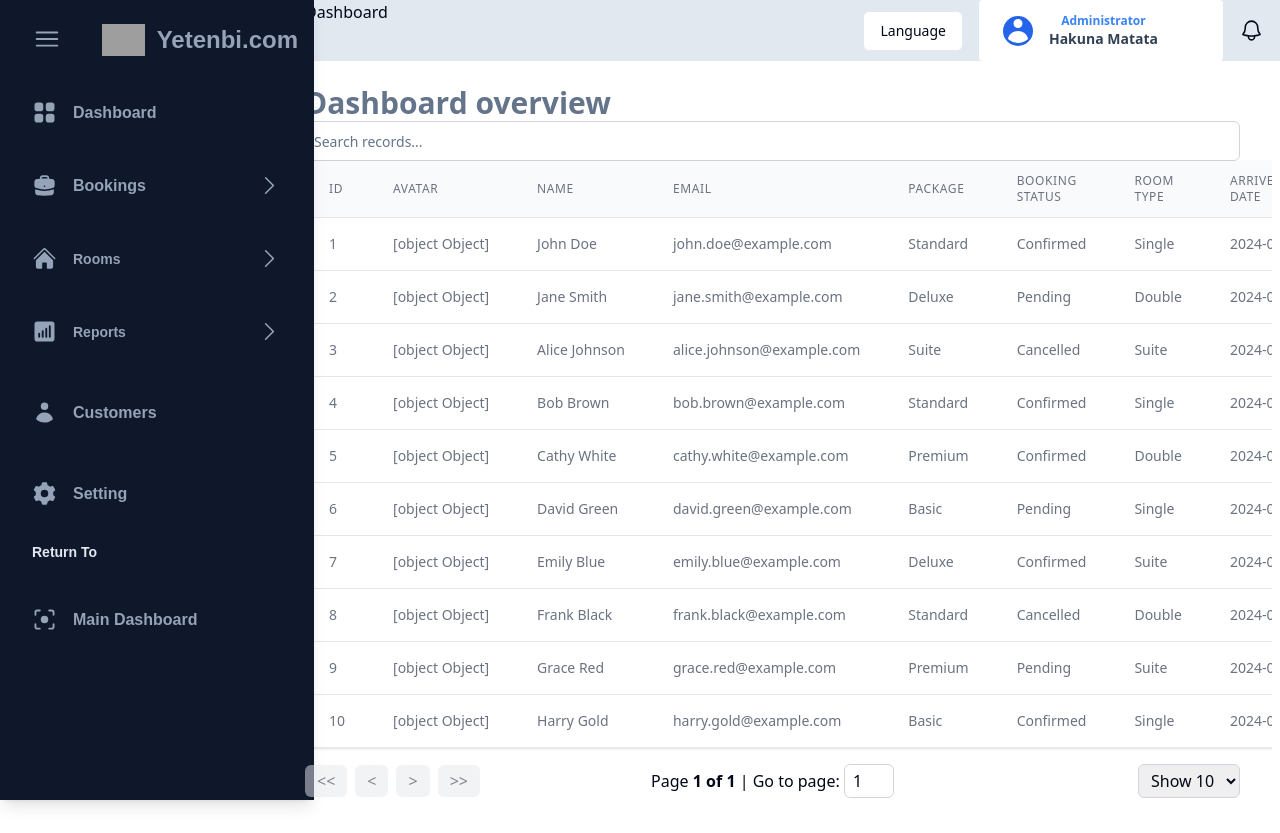
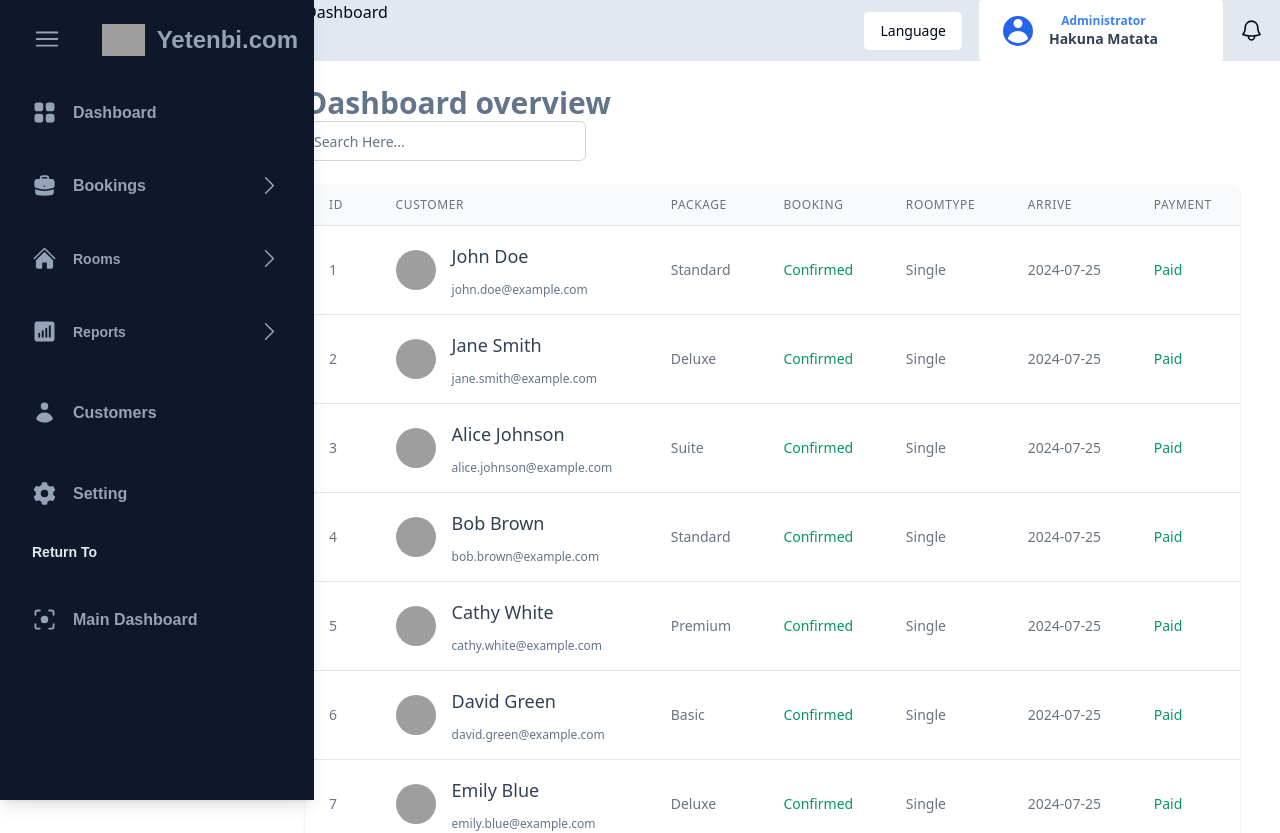
Before and after one commit to esmael-Abdlkadr/Yetenbi-Hotel-Booking, a React (Vite) app in the folder client/: page /dashboard/all-customers in a window 1280 px wide. Shown: the top 833 px of the page. Before the commit the page ends 800 px from the top, so only its background shows below. Built offline with nearby package versions, Linux system fonts and the light colour scheme; grey boxes are pictures that could not be loaded.

Commit message:
customer table implemented

```diff
--- a/client/src/admin/dashbaord/customer/AllCustomers.tsx
+++ b/client/src/admin/dashbaord/customer/AllCustomers.tsx
@@ -12,6 +12,7 @@ import {
 import { Input } from "@/components/ui/input";
 import customerData from "@/admin/dashbaord/customer/data";
 import { useMemo, useState } from "react";
+import {Avatar, AvatarFallback, AvatarImage} from "@/components/ui/avatar";
 
 type GlobalFilterProps = {
     globalFilter: string;
@@ -25,8 +26,8 @@ function GlobalFilter({ globalFilter, setGlobalFilter }: GlobalFilterProps) {
             <Input
                 value={globalFilter || ""}
                 onChange={(e) => setGlobalFilter(e.target.value)}
-                placeholder={`Search records...`}
-                className="border border-gray-300 rounded-md px-2 py-1"
+                placeholder={`Search Here...`}
+                className="border border-gray-300 rounded-md px-2 py-1 w-[30%] mb-6"
             />
     </span>
     );
@@ -43,40 +44,96 @@ const AllCustomers = () => {
             {
                 header: "ID",
                 accessorKey: "id",
+                cell:info=>info.getValue(),
+                headerProps:()=>({
+                    className:"text-xs font-medium text-gray-500 uppercase tracking-wider"
+                }),
+                cellProps: () => ({
+                    className: "px-6 py-4 whitespace-nowrap text-sm text-gray-500",
+                }),
             },
             {
-                header: "Avatar",
-                accessorKey: "avatar",
-
+                header: 'Customer',
+                id: 'customer',
+                cell: info => (
+                    <div className="flex gap-4 items-center">
+                        <Avatar>
+                            <AvatarImage src={info.row.original.profileUrl} alt="Avatar" />
+                            <AvatarFallback>{info.row.original.name.charAt(0)}</AvatarFallback>
+                        </Avatar>
+                        <div className="flex flex-col gap-3 justify-center">
+                            <span className="text-lg text-[#334155] font-medium capitalize">{info.row.original.name}</span>
+                            <span className="text-[#64748b] text-xs">{info.row.original.email}</span>
+                        </div>
+                    </div>
+                ),
+                cellProps: () => ({
+                    className: "flex gap-4 items-center",
+                }),
             },
             {
-                header: "Name",
-                accessorKey: "name",
+                header: 'Package',
+                accessorKey: 'package',
+                cell: info => info.getValue(),
+                headerProps: () => ({
+                    className: "text-xs font-medium text-gray-500 uppercase tracking-wider",
+                }),
+                cellProps: () => ({
+                    className: "px-6 py-4 whitespace-nowrap text-sm text-gray-500",
+                }),
             },
             {
-                header: "Email",
-                accessorKey: "email",
+                header: 'Booking',
+                accessorKey: 'booking',
+                cell: info => (
+                    <span style={{ color: info.getValue() === 'Confirmed' ? '#059669' : undefined }}>
+            {info.getValue()}
+        </span>
+                ),
+                headerProps: () => ({
+                    className: "text-xs font-medium text-gray-500 uppercase tracking-wider",
+                }),
+                cellProps: () => ({
+                    className: "px-6 py-4 whitespace-nowrap text-sm",
+                }),
             },
             {
-                header: "Package",
-                accessorKey: "package",
+                header: 'roomType',
+                accessorKey: 'roomType',
+                cell: info => info.getValue(),
+                headerProps: () => ({
+                    className: "text-xs font-medium text-gray-500 uppercase tracking-wider",
+                }),
+                cellProps: () => ({
+                    className: "px-6 py-4 whitespace-nowrap text-sm text-gray-500",
+                }),
             },
             {
-                header: "Booking Status",
-                accessorKey: "bookingStatus",
+                header: 'arrive',
+                accessorKey: 'arrive',
+                cell: info => info.getValue(),
+                headerProps: () => ({
+                    className: "text-xs font-medium text-gray-500 uppercase tracking-wider",
+                }),
+                cellProps: () => ({
+                    className: "px-6 py-4 whitespace-nowrap text-sm text-gray-500",
+                }),
             },
             {
-                header: "Room Type",
-                accessorKey: "roomType",
-            },
-            {
-                header: "Arrive Date",
-                accessorKey: "arriveDate",
-            },
-            {
-                header: "Payment Status",
-                accessorKey: "paymentStatus",
-            },
+                header: 'Payment',
+                accessorKey: 'payment',
+                cell: info => (
+                    <span style={{ color: info.getValue() === 'Paid' ? '#059669' : (info.getValue() === 'Due' ? '#fcd34d' : undefined) }}>
+            {info.getValue()}
+        </span>
+                ),
+                headerProps: () => ({
+                    className: "text-xs font-medium text-gray-500 uppercase tracking-wider",
+                }),
+                cellProps: () => ({
+                    className: "px-6 py-4 whitespace-nowrap text-sm",
+                }),
+            }
         ],
         []
     );
--- a/client/src/admin/dashbaord/customer/data.tsx
+++ b/client/src/admin/dashbaord/customer/data.tsx
@@ -1,150 +1,116 @@
-import {
-    Avatar,
-    AvatarFallback,
-    AvatarImage,
-} from "@/components/ui/avatar"
+
 const customerData = [
     {
         id: 1,
-        avatar:<Avatar>
-            <AvatarImage src="https://github.com/shadcn.png" alt="@shadcn" />
-            <AvatarFallback>CN</AvatarFallback>
-        </Avatar>,
+        profileUrl:"https://github.com/shadcn.png",
         name: "John Doe",
         email: "john.doe@example.com",
         package: "Standard",
-        bookingStatus: "Confirmed",
+        booking: "Confirmed",
         roomType: "Single",
-        arriveDate: "2024-07-25",
-        paymentStatus: "Paid",
+        arrive: "2024-07-25",
+        payment: "Paid",
 
     },
     {
         id: 2,
-        avatar:<Avatar>
-            <AvatarImage src="https://github.com/shadcn.png" alt="@shadcn" />
-            <AvatarFallback>CN</AvatarFallback>
-        </Avatar>,
+        profileUrl:"https://github.com/shadcn.png",
         name: "Jane Smith",
         email: "jane.smith@example.com",
         package: "Deluxe",
-        bookingStatus: "Pending",
-        roomType: "Double",
-        arriveDate: "2024-08-01",
-        paymentStatus: "Pending",
+        booking: "Confirmed",
+        roomType: "Single",
+        arrive: "2024-07-25",
+        payment: "Paid",
 
     },
     {
         id: 3,
-        avatar:<Avatar>
-            <AvatarImage src="https://github.com/shadcn.png" alt="@shadcn" />
-            <AvatarFallback>CN</AvatarFallback>
-        </Avatar>,
+        profileUrl:"https://github.com/shadcn.png",
         name: "Alice Johnson",
         email: "alice.johnson@example.com",
         package: "Suite",
-        bookingStatus: "Cancelled",
-        roomType: "Suite",
-        arriveDate: "2024-08-15",
-        paymentStatus: "Refunded",
+        booking: "Confirmed",
+        roomType: "Single",
+        arrive: "2024-07-25",
+        payment: "Paid",
     },
     {
         id: 4,
-        avatar:<Avatar>
-            <AvatarImage src="https://github.com/shadcn.png" alt="@shadcn" />
-            <AvatarFallback>CN</AvatarFallback>
-        </Avatar>,
+        profileUrl:"https://github.com/shadcn.png",
         name: "Bob Brown",
         email: "bob.brown@example.com",
         package: "Standard",
-        bookingStatus: "Confirmed",
+        booking: "Confirmed",
         roomType: "Single",
-        arriveDate: "2024-07-30",
-        paymentStatus: "Paid",
+        arrive: "2024-07-25",
+        payment: "Paid",
     },
     {
         id: 5,
-        avatar:<Avatar>
-            <AvatarImage src="https://github.com/shadcn.png" alt="@shadcn" />
-            <AvatarFallback>CN</AvatarFallback>
-        </Avatar>,
+        profileUrl:"https://github.com/shadcn.png",
         name: "Cathy White",
         email: "cathy.white@example.com",
         package: "Premium",
-        bookingStatus: "Confirmed",
-        roomType: "Double",
-        arriveDate: "2024-08-05",
-        paymentStatus: "Paid",
+        booking: "Confirmed",
+        roomType: "Single",
+        arrive: "2024-07-25",
+        payment: "Paid",
     },
     {
         id: 6,
-        avatar:<Avatar>
-            <AvatarImage src="https://github.com/shadcn.png" alt="@shadcn" />
-            <AvatarFallback>CN</AvatarFallback>
-        </Avatar>,
+        profileUrl:"https://github.com/shadcn.png",
         name: "David Green",
         email: "david.green@example.com",
         package: "Basic",
-        bookingStatus: "Pending",
+        booking: "Confirmed",
         roomType: "Single",
-        arriveDate: "2024-07-28",
-        paymentStatus: "Pending",
+        arrive: "2024-07-25",
+        payment: "Paid",
     },
     {
         id: 7,
-        avatar:<Avatar>
-            <AvatarImage src="https://github.com/shadcn.png" alt="@shadcn" />
-            <AvatarFallback>CN</AvatarFallback>
-        </Avatar>,
+        profileUrl:"https://github.com/shadcn.png",
         name: "Emily Blue",
         email: "emily.blue@example.com",
         package: "Deluxe",
-        bookingStatus: "Confirmed",
-        roomType: "Suite",
-        arriveDate: "2024-08-10",
-        paymentStatus: "Paid",
+        booking: "Confirmed",
+        roomType: "Single",
+        arrive: "2024-07-25",
+        payment: "Paid",
     },
     {
         id: 8,
-        avatar:<Avatar>
-            <AvatarImage src="https://github.com/shadcn.png" alt="@shadcn" />
-            <AvatarFallback>CN</AvatarFallback>
-        </Avatar>,
+        profileUrl:"https://github.com/shadcn.png",
         name: "Frank Black",
         email: "frank.black@example.com",
         package: "Standard",
-        bookingStatus: "Cancelled",
-        roomType: "Double",
-        arriveDate: "2024-08-20",
-        paymentStatus: "Refunded",
+        booking: "Confirmed",
+        roomType: "Single",
+        arrive: "2024-07-25",
+        payment: "Paid",
     },
     {
         id: 9,
-        avatar:<Avatar>
-            <AvatarImage src="https://github.com/shadcn.png" alt="@shadcn" />
-            <AvatarFallback>CN</AvatarFallback>
-        </Avatar>,
+        profileUrl:"https://github.com/shadcn.png",
         name: "Grace Red",
         email: "grace.red@example.com",
         package: "Premium",
-        bookingStatus: "Pending",
-        roomType: "Suite",
-        arriveDate: "2024-07-29",
-        paymentStatus: "Pending",
+        booking: "Confirmed",
+        roomType: "Single",
+        arrive: "2024-07-25",
+        payment: "Paid",
     },
     {
         id: 10,
-        avatar:<Avatar>
-            <AvatarImage src="https://github.com/shadcn.png" alt="@shadcn" />
-            <AvatarFallback>CN</AvatarFallback>
-        </Avatar>,
+        profileUrl:"https://github.com/shadcn.png",
         name: "Harry Gold",
         email: "harry.gold@example.com",
         package: "Basic",
-        bookingStatus: "Confirmed",
+        booking: "Confirmed",
         roomType: "Single",
-        arriveDate: "2024-08-02",
-        paymentStatus: "Paid",
+        arrive: "2024-07-25",
+        payment: "Paid",
     },
 ];
 
```
